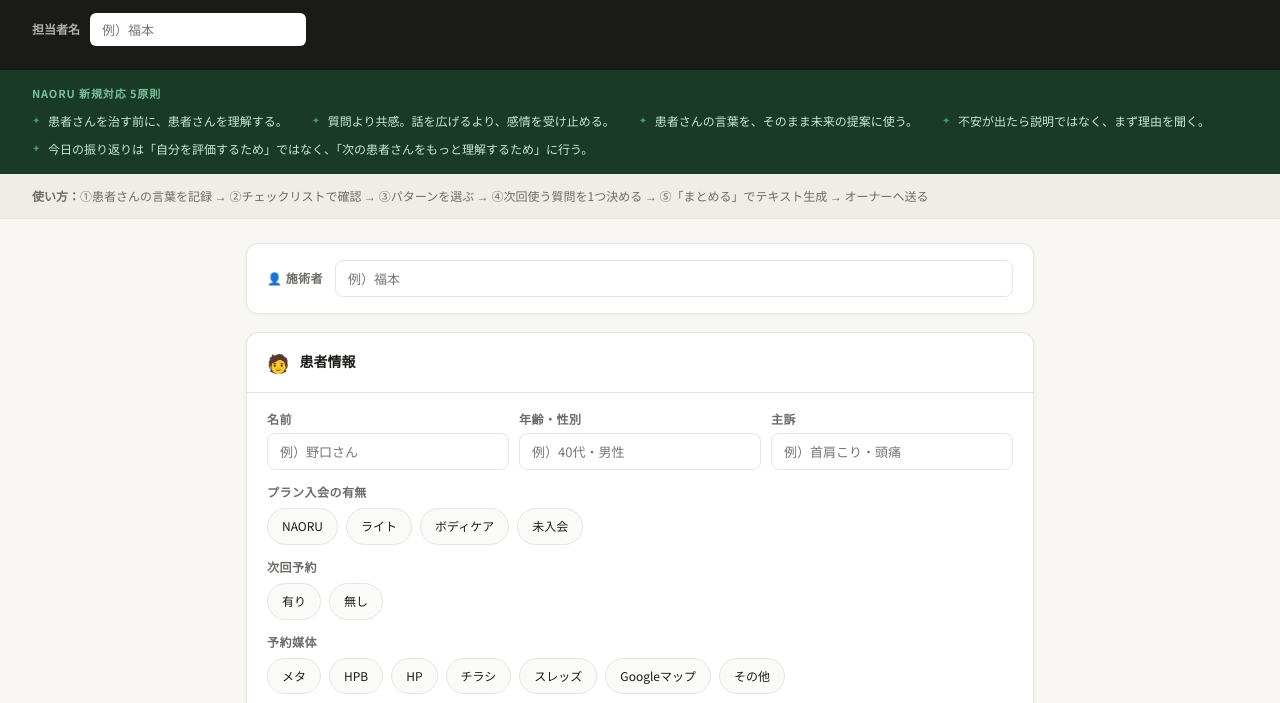
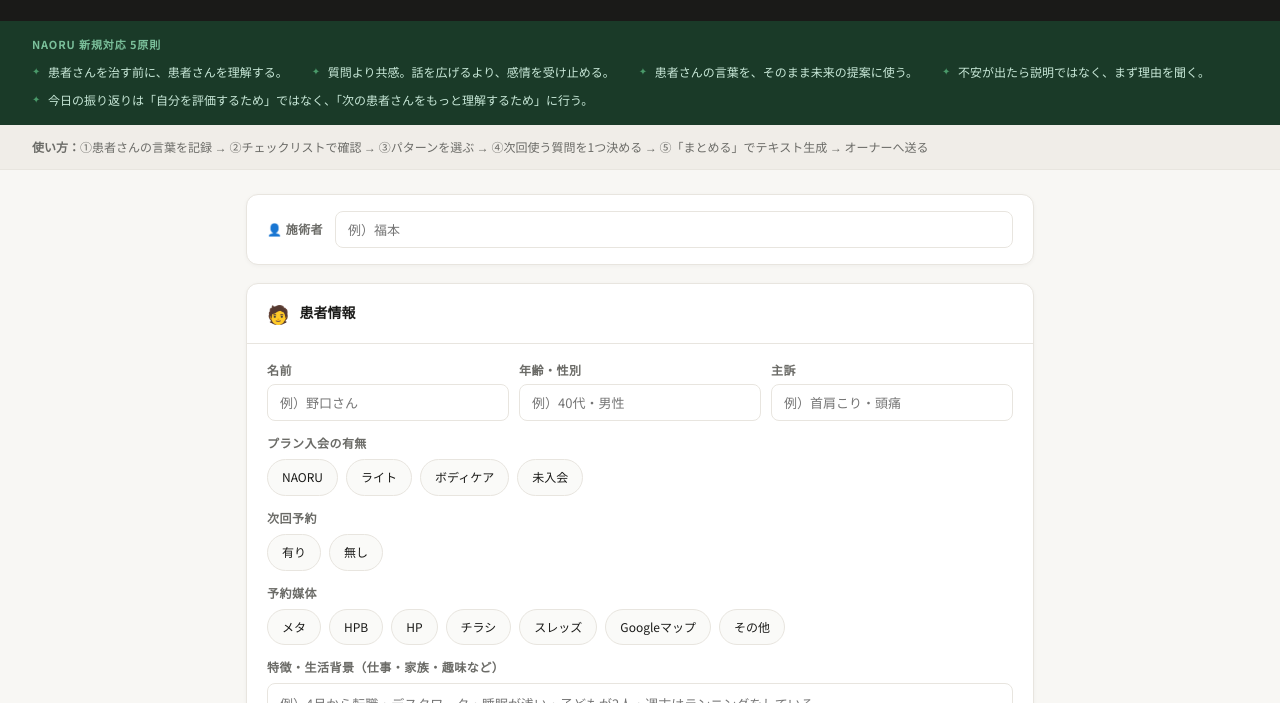
Before and after one commit to rfukumoto634-ship-it/furikaeri-sheet, a plain HTML site: page index.html in a window 1280 px wide. Shown: the part 94-797 px from the top of the page. Drawn offline with Linux system fonts and the light colour scheme.

Commit message:
Add files via upload

```diff
--- a/index.html
+++ b/index.html
@@ -22,9 +22,6 @@
 .hdr{background:var(--text);color:#fff;padding:32px 32px 24px;}
 .hdr h1{font-size:20px;font-weight:700;margin-bottom:6px;}
 .hdr p{font-size:12px;color:#b0aea8;line-height:1.6;}
-.hdr-staff{margin-top:16px;display:flex;align-items:center;gap:10px;}
-.hdr-staff label{font-size:12px;color:#b0aea8;font-weight:700;}
-.hdr-staff input{padding:7px 12px;border-radius:6px;border:none;font-family:'Noto Sans JP',sans-serif;font-size:13px;color:var(--text);min-width:160px;outline:none;}
 
 .principle-bar{background:#1a3a28;color:#fff;padding:14px 32px;}
 .principle-bar h3{font-size:11px;font-weight:700;letter-spacing:.08em;color:#7abf9a;margin-bottom:8px;}
@@ -180,10 +177,6 @@
 <div class="hdr">
   <h1>新規対応 振り返りシート</h1>
   <p>評価するのは先生ではなく「症例」。患者さんが何を話せたかを起点に振り返る。</p>
-  <div class="hdr-staff">
-    <label>担当者名</label>
-    <input type="text" id="mStaff" placeholder="例）福本">
-  </div>
 </div>
 
 <div class="principle-bar">
@@ -546,7 +539,6 @@
   });
 
   document.getElementById('btnGen').addEventListener('click', function() {
-    var staff   = document.getElementById('mStaff').value.trim();
     var pract   = document.getElementById('mPractitioner').value.trim();
     var name    = document.getElementById('mName').value.trim();
     var age     = document.getElementById('mAge').value.trim();
@@ -593,7 +585,6 @@
     });
 
     var lines = ['【振り返りシート】'];
-    if(staff) lines.push('担当者：'+staff);
     if(pract) lines.push('施術者：'+pract);
     var patientInfo = [name, age, shuso].filter(Boolean).join('　');
     if(patientInfo) lines.push('患者情報：'+patientInfo);
@@ -666,7 +657,7 @@
     document.querySelectorAll('input[name="plan"]').forEach(function(r){ r.checked=false; });
     document.querySelectorAll('input[name="nextappt"]').forEach(function(r){ r.checked=false; });
     document.querySelectorAll('input[name="source"]').forEach(function(r){ r.checked=false; });
-    ['mStaff','mName','mAge','mShuSo','mInfo','mKomari','mRiso','mFuan','mImpact','mChange','mHG','mHB','mEG','mEB','mNext','mFree'].forEach(function(id){ document.getElementById(id).value=''; });
+    ['mName','mAge','mShuSo','mInfo','mKomari','mRiso','mFuan','mImpact','mChange','mHG','mHB','mEG','mEB','mNext','mFree'].forEach(function(id){ document.getElementById(id).value=''; });
     document.querySelectorAll('input[name="question"]').forEach(function(r){ r.checked=false; });
     document.getElementById('scoreSelf').value = 50;
     document.getElementById('vSelf').textContent = 50;
```
